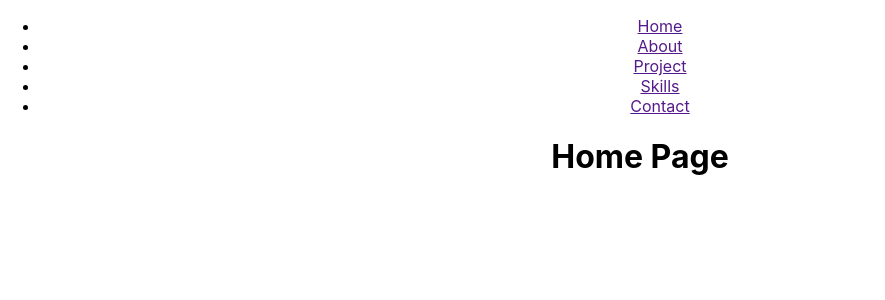
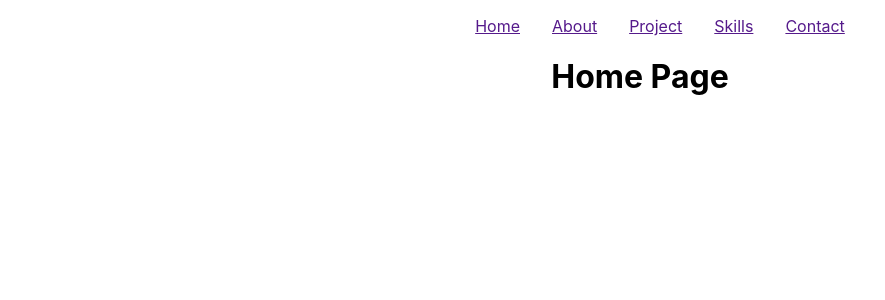
Before and after one commit to PropeReferio/portfolio-2020, a React (Create React App) app: page / in a window 1280 px wide. Shown: the top 300 px of the page, without its empty margins (0-885 px from the left). Built offline with nearby package versions, Linux system fonts and the light colour scheme.

Commit message:
Routing and Navbar

```diff
--- a/src/App.css
+++ b/src/App.css
@@ -2,37 +2,11 @@
   text-align: center;
 }
 
-.App-logo {
-  height: 40vmin;
-  pointer-events: none;
+ul {
+  list-style-type: none;
 }
 
-@media (prefers-reduced-motion: no-preference) {
-  .App-logo {
-    animation: App-logo-spin infinite 20s linear;
-  }
+li {
+  display: inline;
+  margin: 0 1em;
 }
-
-.App-header {
-  background-color: #282c34;
-  min-height: 100vh;
-  display: flex;
-  flex-direction: column;
-  align-items: center;
-  justify-content: center;
-  font-size: calc(10px + 2vmin);
-  color: white;
-}
-
-.App-link {
-  color: #61dafb;
-}
-
-@keyframes App-logo-spin {
-  from {
-    transform: rotate(0deg);
-  }
-  to {
-    transform: rotate(360deg);
-  }
-}
```
